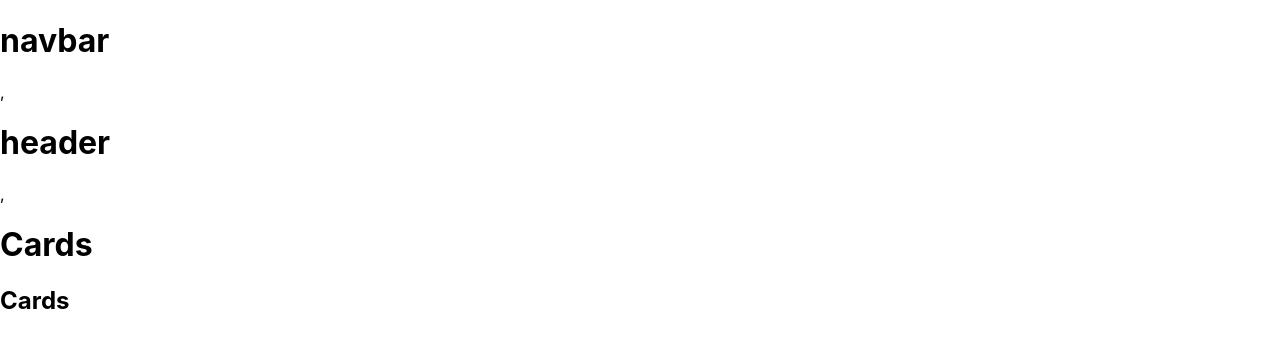
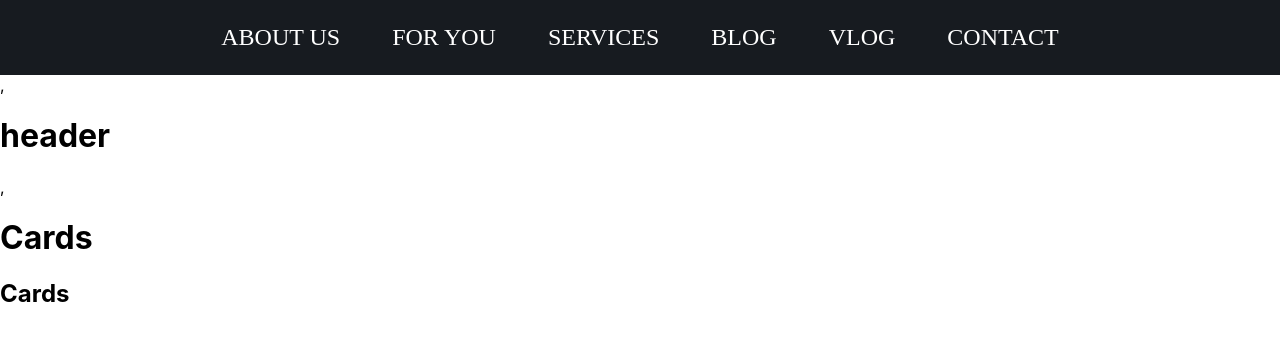
Before and after one commit to israfil3019/react-project, a React (Create React App) app: page / in a window 1280 px wide. Shown: the top 348 px of the page. Built offline with nearby package versions, Linux system fonts and the light colour scheme.

Commit message:
finish navbar

```diff
--- a/src/components/navbar/Navbar.css
+++ b/src/components/navbar/Navbar.css
@@ -0,0 +1,19 @@
+.navbar {
+    background-color: #171b20;
+      justify-content: center;
+      display: flex;
+    }
+
+    .navbar a {
+      color: white;
+      padding: 24px 26px;
+      text-decoration: none;
+      font-size: 17px;
+      font-family: 'Amatic SC', cursive;
+      font-size: 24px;
+    }
+
+    .navbar a:hover {
+      background-color: #ace0f9;
+      color: black;
+    }
--- a/src/components/navbar/Navbar.js
+++ b/src/components/navbar/Navbar.js
@@ -1,9 +1,16 @@
+import "./Navbar.css"
+
 const Navbar = () => {
     return(
-        <div>
-           <h1>navbar</h1>
+        <div className="navbar">
+            <a href="aboutUs">ABOUT US</a>
+            <a href="forYou">FOR YOU</a>
+            <a href="services">SERVICES</a>
+            <a href="blog" className="active">BLOG</a>
+            <a href="vlog">VLOG</a>
+            <a href="contact">CONTACT</a>
         </div>
-    );
-};
+    )
+}
 
 export default Navbar;
```
